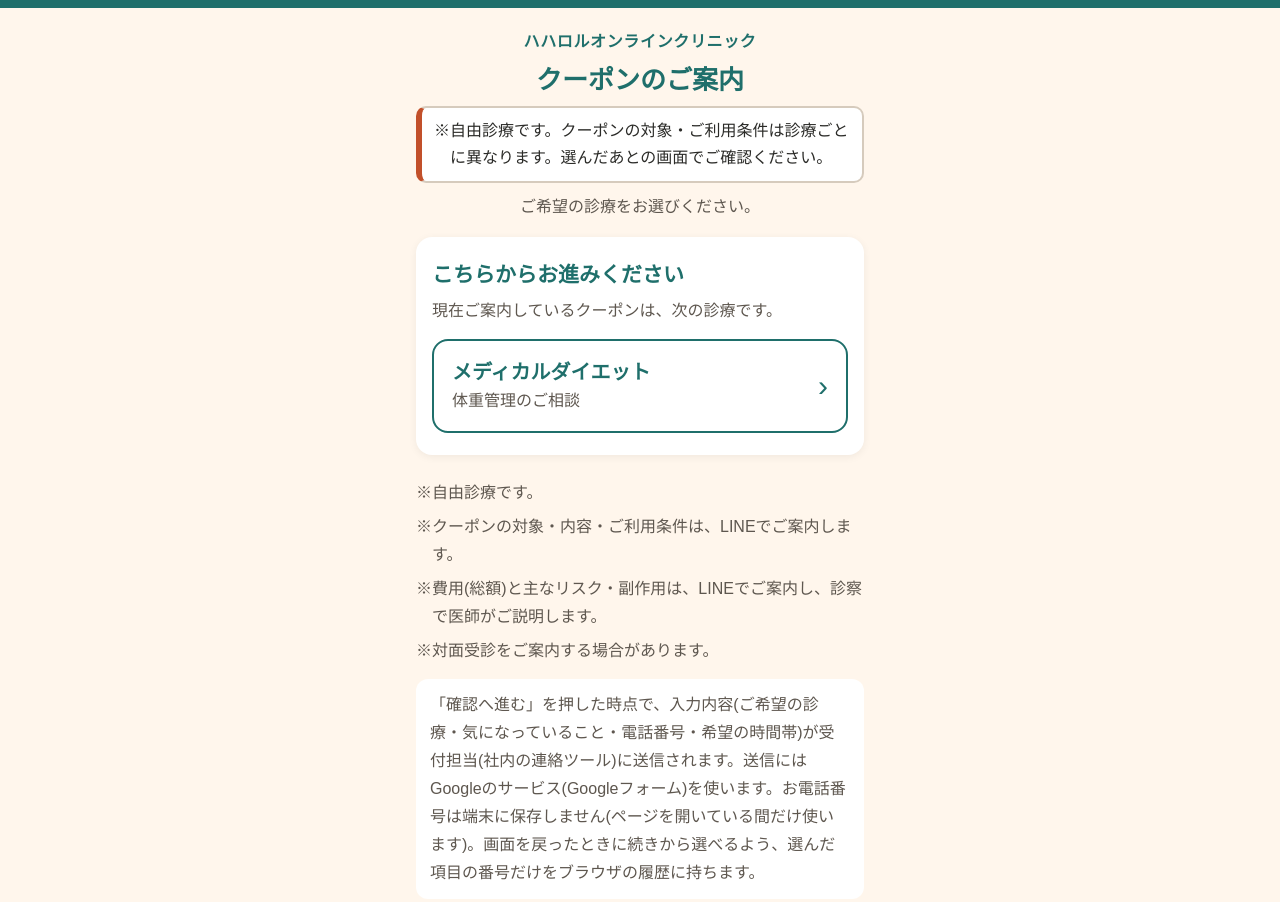
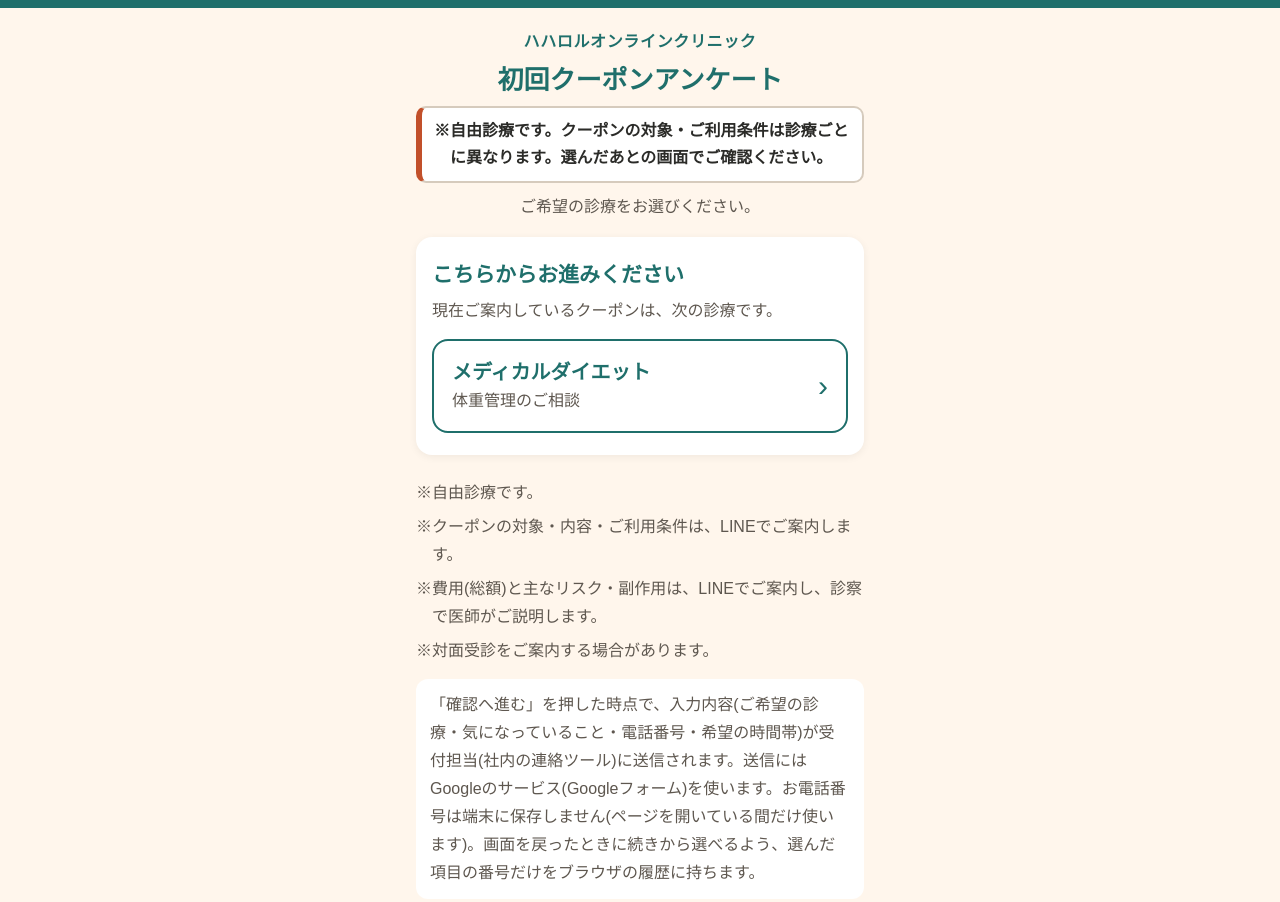
Before and after one commit to ss-cc-2026/hhll-coupon, a plain HTML site: page index.html in a window 1280 px wide. Shown: the top 902 px of the page. Drawn offline with Linux system fonts and the light colour scheme.

Commit message:
初回クーポンアンケートに改名・条件は1回見たらたたむ(総額と2ヶ月目以降・定期契約は常に表示)

```diff
--- a/index.html
+++ b/index.html
@@ -8,9 +8,9 @@
 <meta name="format-detection" content="telephone=no">
 <meta name="color-scheme" content="only light">
 <meta http-equiv="Content-Security-Policy" content="default-src 'none'; script-src 'unsafe-inline'; style-src 'unsafe-inline'; img-src data:; connect-src https://docs.google.com; form-action 'none'; base-uri 'none'">
-<title>クーポンのご案内 | ハハロルオンラインクリニック</title>
+<title>初回クーポンアンケート | ハハロルオンラインクリニック</title>
 <link rel="icon" href="data:,">
-<!-- クーポン案内ページ(ハハロルオンラインクリニック) -->
+<!-- 初回クーポンアンケート(ハハロルオンラインクリニック) -->
 <style>
   :root {
     --cream: #FFF6EC; --green: #1F6F6B; --green-dark: #17534F; --green-soft: #E4F0EE;
@@ -36,13 +36,25 @@
   /* 見出しの副題(クーポンの中身。打消しの条件をこの直下に置く) */
   .sub { font-size: 20px; font-weight: 700; line-height: 1.5; color: var(--coral-ink); margin: 0 0 8px; }
   .sub span { display: inline-block; }
-  /* 見出し直下の条件(全ステップで常に表示) */
+  /* 見出し直下の条件(全ステップで常に表示)。最初の表示は全文、次の画面からは常に見せる条件(.cond-sum: 総額・2ヶ月目以降の価格・定期契約)を残して残り(.cond-more)をたたむ */
   .cond {
     margin: 0 0 10px; padding: 10px 12px; border: 2px solid var(--line); border-left: 6px solid var(--coral-strong); border-radius: 10px;
     background: #fff; color: var(--ink); font-size: 16px; line-height: 1.65; text-align: left;
   }
-  .cond span { display: block; padding-left: 1em; text-indent: -1em; }
-  .cond span + span { margin-top: 4px; }
+  .cond .ln { display: block; padding-left: 1em; text-indent: -1em; }
+  .cond .ln + .ln { margin-top: 4px; }
+  /* 金額・「3ヶ月」などの途中で改行しない(見出し直下の条件と、確認の画面の条件の両方で使う) */
+  .nw { white-space: nowrap; }
+  .cond-sum { font-weight: 700; }
+  .cond-more { margin-top: 4px; }
+  .cond-toggle {
+    display: flex; align-items: center; justify-content: center; gap: 10px; width: 100%; min-height: 48px; margin-top: 8px; padding: 8px 12px;
+    border: 2px solid var(--green); border-radius: 10px; background: #fff; color: var(--green);
+    font: inherit; font-size: 17px; font-weight: 700; line-height: 1.4; cursor: pointer;
+  }
+  .cond-toggle:active { background: var(--green-soft); }
+  .cond-toggle .chev { flex: none; width: 10px; height: 10px; border-right: 3px solid currentColor; border-bottom: 3px solid currentColor; transform: translateY(-3px) rotate(45deg); }
+  .cond-toggle[aria-expanded="true"] .chev { transform: translateY(3px) rotate(-135deg); }
   .lead { font-size: 16px; color: var(--sub); }
 
   .progress { margin-bottom: 12px; }
@@ -184,9 +196,13 @@
 <div class="wrap" id="wrap">
   <header class="hero">
     <p class="brand">ハハロルオンラインクリニック</p>
-    <h1 id="title"><span>クーポンのご案内</span></h1>
+    <h1 id="title"><span>初回クーポンアンケート</span></h1>
     <p class="sub" id="sub" hidden></p>
-    <p class="cond" id="cond">※自由診療です。クーポンの対象・ご利用条件は診療ごとに異なります。選んだあとの画面でご確認ください。</p>
+    <div class="cond" id="cond">
+      <p class="cond-sum" id="condSum"><span class="ln">※自由診療です。クーポンの対象・ご利用条件は診療ごとに異なります。選んだあとの画面でご確認ください。</span></p>
+      <button type="button" class="cond-toggle" id="condToggle" aria-expanded="false" aria-controls="condMore" hidden><span id="condToggleT">ご利用条件をすべて見る</span><span class="chev" aria-hidden="true"></span></button>
+      <div class="cond-more" id="condMore" hidden></div>
+    </div>
     <p class="lead" id="lead">ご希望の診療をお選びください。</p>
   </header>
 
@@ -301,7 +317,7 @@
   // 受付への送信先(Googleフォームの formResponse と、送信内容のJSONを入れる段落欄の entry)。どちらかが '' のあいだは何も送らない
   var FORM_ACTION = 'https://docs.google.com/forms/d/e/1FAIpQLSeZxWdJjPheOwWr5KdIcQEOeiv9RO_j6GPp0oO4AGr6bITg3w/formResponse';
   var FORM_ENTRY = 'entry.1217027792';
-  var PAGE_V = '2026-10-06.1';
+  var PAGE_V = '2026-10-06.2';
 
   var OA_ID = '@837mhqha';
   var HOURS = '毎日10:00〜20:00(土日祝も)';
@@ -309,15 +325,19 @@
   var FLOW_INPUT = '入力のあと「確認へ進む」を押すと、入力内容が受付担当に届き、カウンセラーからクーポンとご予約の手続きについてお電話します。最後にLINEで送信すると、クーポンのご案内がLINEに届きます。';
   // ステップ3(LINEへ)で出す説明(ボタンの前に1回だけ)
   var FLOW_LINE = 'LINEで送信すると、すぐにLINEでクーポンのご案内が届き、お申し込みの控えになります。カウンセラーからのお電話は' + HOURS + 'におかけします。';
-  // enabled が true で、cond(見出し直下の条件)と costNote(費用の注記)が入っている診療だけを表示する。それ以外は ?m= で開いても選択画面になる
-  // title = 見出し(h1)、sub = 見出しの副題(クーポンの中身)、cond = 副題の直下の条件(\n で行を分ける)
+  // enabled が true で、summary・cond(見出し直下の条件)と costNote(費用の注記)が入っている診療だけを表示する。それ以外は ?m= で開いても選択画面になる
+  // title = 見出し(h1)、sub = 見出しの副題(クーポンの中身)、
+  // summary = 副題の直下に常に見せる条件(\n で行を分ける。2行まで。総額・2ヶ月目以降(AGA は2回目以降)の価格と、MD は定期契約・3ヶ月では終了しない・途中解約の精算。
+  //   特典の文字の近くに、総額・2ヶ月目以降の価格・解約の条件を置く。たたんでも隠さない)
+  // cond = 残りの条件(\n で行を分ける。診療を選んだ最初の画面では全文、次の画面からはたたんで「ご利用条件をすべて見る」で開く)
+  // ctaCond = 確認の画面の条件(常に表示。MD は初回限定(毎月各先着30名様限定)・総額・2ヶ月目以降の価格・定期契約の期間・3ヶ月では終了しない・途中解約の精算を必ず入れる)
   var MODES = {
     aga: {
       enabled: false,
       title: ['AGA(薄毛)治療', '初回クーポン'], sub: '90日分のうち1ヶ月分が無料(約33%OFF)',
-      topic: 'AGA(薄毛)治療', key: '#初月無料クーポン申込_AGA',
-      cond: '※自由診療・税込・初回購入限定。90日分のお薬をまとめてお届けし、初回はそのうち1ヶ月分が無料(約33%OFF)です。\n' +
-        '※初回のお支払い6,480円〜(通常9,720円〜・お薬により異なります)。2回目以降は通常価格です。\n' +
+      topic: 'AGA(薄毛)治療', key: '#初回クーポン申込_AGA',
+      summary: '※90日分のうち1ヶ月分が無料(約33%OFF)・初回のお支払い6,480円〜(通常9,720円〜)。2回目以降は通常価格です。',
+      cond: '※自由診療・税込・初回購入限定。90日分のお薬をまとめてお届けします。お支払いの金額はお薬により異なります。\n' +
         '※対象は1種類のお薬の90日分です(2種類のセットは確認中)。詳しい条件はLINEでご案内します。',
       ctaCond: '※自由診療・税込・初回購入限定。90日分のうち1ヶ月分が無料(約33%OFF)で、初回のお支払いは6,480円〜(通常9,720円〜・お薬により異なります)。2回目以降は通常価格です。詳しいご利用条件は、LINEで送信したあと、LINEでご案内します。',
       target: '※このLINEで初めてお薬をご購入される方(初回購入限定)が対象です。',
@@ -327,12 +347,12 @@
     md: {
       enabled: true,
       title: ['メディカルダイエット', '初回クーポン'], sub: '注射は初月0円・飲み薬は初月半額',
-      topic: 'メディカルダイエット', key: '#初月無料クーポン申込_MD',
-      cond: '※毎月お届けの定期コース(最低3ヶ月)。最初の3ヶ月の総額: 飲み薬 26,125円〜/注射 65,560円〜\n' +
-        '※2ヶ月目以降は通常価格: 飲み薬 月10,450円/注射 月32,780円〜\n' +
-        '※自由診療・税込・初回限定(毎月各先着30名様限定)。毎月更新の定期契約(最大12ヶ月)で、3ヶ月では終了しません。\n' +
-        '※3ヶ月未満の途中解約は初月割引分を精算します(医師判断の中止を除く)。4ヶ月目以降はいつでも解約できます。',
-      ctaCond: '※自由診療・税込。注射は初月0円・飲み薬は初月半額で、最初の3ヶ月の総額は 飲み薬 26,125円〜/注射 65,560円〜です(毎月お届けの定期コース・最低3ヶ月)。解約の方法など詳しいご利用条件は、LINEで送信したあと、LINEでご案内します。',
+      topic: 'メディカルダイエット', key: '#初回クーポン申込_MD',
+      summary: '※最初の3ヶ月の総額: 飲み薬 26,125円〜/注射 65,560円〜。2ヶ月目以降は通常価格(飲み薬 月10,450円/注射 月32,780円〜)です。\n' +
+        '※毎月更新の定期契約(最低3ヶ月・最大12ヶ月)で、3ヶ月では終了しません。3ヶ月未満の途中解約は初月割引分を精算します(医師判断の中止を除く)。',
+      cond: '※自由診療・税込・初回限定(毎月各先着30名様限定)。\n' +
+        '※4ヶ月目以降はいつでも解約できます(精算はありません)。',
+      ctaCond: '※自由診療・税込・初回限定(毎月各先着30名様限定)。注射は初月0円・飲み薬は初月半額で、最初の3ヶ月の総額は 飲み薬 26,125円〜/注射 65,560円〜です。2ヶ月目以降は通常価格(飲み薬 月10,450円/注射 月32,780円〜)です。毎月更新の定期契約(最低3ヶ月・最大12ヶ月)で、3ヶ月では終了しません。3ヶ月未満の途中解約は初月割引分を精算します(医師判断の中止を除く)。解約の方法など詳しいご利用条件は、LINEで送信したあと、LINEでご案内します。',
       target: '※当院で初めてメディカルダイエットの診察を受ける方が対象です。',
       noRx: '※お薬の処方の可否は医師が診察で判断します。処方に至らない場合、費用はかかりません。',
       costNote: '※費用(2ヶ月目以降を含む総額)と主なリスク・副作用は、LINEでご案内し、診察で医師がご説明します。'
@@ -380,7 +400,7 @@
   var bars = document.querySelectorAll('.bar span');
 
   function isOn(m) {
-    return Object.prototype.hasOwnProperty.call(MODES, m) && MODES[m].enabled === true && !!MODES[m].cond && !!MODES[m].costNote;
+    return Object.prototype.hasOwnProperty.call(MODES, m) && MODES[m].enabled === true && !!MODES[m].summary && !!MODES[m].cond && !!MODES[m].costNote;
   }
 
   /* ---------- 電話番号: 全角/半角・ハイフン有無を受け付け、日本の携帯(11桁)/固定(10桁)だけ通す ---------- */
@@ -533,7 +553,7 @@
     var m = state.mode ? MODES[state.mode] : null;
     var title = $('title');
     title.textContent = '';
-    (m ? m.title : ['クーポンのご案内']).forEach(function (t, i) {
+    (m ? m.title : ['初回クーポンアンケート']).forEach(function (t, i) {
       if (i) title.appendChild(document.createTextNode(' '));
       var sp = document.createElement('span'); sp.textContent = t; title.appendChild(sp);
     });
@@ -547,12 +567,7 @@
         var sp = document.createElement('span'); sp.textContent = t; sub.appendChild(sp);
       });
     }
-    // 条件は \n ごとに1行(行頭の※をそろえる)
-    var cond = $('cond');
-    cond.textContent = '';
-    String(m ? m.cond : COND_NONE).split('\n').forEach(function (t) {
-      var sp = document.createElement('span'); sp.textContent = t; cond.appendChild(sp);
-    });
+    paintCond(step);
     var lead = $('lead');
     lead.textContent = m ? 'かんたんな3ステップ(約1分)です。' : 'ご希望の診療をお選びください。';
     lead.hidden = step >= 2;
@@ -562,6 +577,61 @@
     var list = m ? NOTES_COMMON_HEAD.concat([m.target, m.noRx, NOTES_COUPON, m.costNote], NOTES_COMMON_TAIL)
       : NOTES_COMMON_HEAD.concat([NOTES_COUPON, COST_NOTE_NONE], NOTES_COMMON_TAIL);
     list.forEach(function (t) { var li = document.createElement('li'); li.textContent = t; notes.appendChild(li); });
+  }
+  /* ---------- 見出し直下の条件(診療を選んだ最初の画面は全文。次の画面からは summary(総額・2ヶ月目以降の価格・定期契約)を残してたたむ) ---------- */
+  // 「1回見た」はこのページのメモリにだけ持つ(端末・ブラウザの履歴・URLには入れない)。ステップ1で読み込み直すと全文に戻る
+  var condSeen = {}, condOpen = false, condIsFolded = false;
+  // true = summary(常に見せる条件)だけを見せ、残り(cond)は「ご利用条件をすべて見る」で開く
+  // ステップ2以降に進んだ診療は、ステップ1に戻ってもたたむ。別の診療は、その診療の最初の表示を全文にする
+  function condFolded(step, mode) {
+    if (!mode) return false;
+    if (step >= 2) condSeen[mode] = true;
+    return step >= 2 || condSeen[mode] === true;
+  }
+  // 金額(「26,125円〜」「月10,450円」「初月0円」)と「最低3ヶ月」「2ヶ月目」「90日分」「30名様」の途中では改行しない(.nw に入れる)
+  var NOBREAK = /((?:初?月)?[0-9][0-9,]*円〜?|(?:最低|最大)?[0-9]+(?:ヶ月[目分]?|日分|名様))/;
+  function appendNoBreak(el, text) {
+    String(text || '').split(NOBREAK).forEach(function (part, i) {
+      if (!part) return;
+      if (i % 2) { var nw = document.createElement('span'); nw.className = 'nw'; nw.textContent = part; el.appendChild(nw); }
+      else el.appendChild(document.createTextNode(part));
+    });
+  }
+  // \n ごとに1行(行頭の※をそろえる)
+  function fillLines(el, text) {
+    el.textContent = '';
+    String(text || '').split('\n').forEach(function (t) {
+      if (!t) return;
+      var sp = document.createElement('span'); sp.className = 'ln';
+      appendNoBreak(sp, t);
+      el.appendChild(sp);
+    });
+  }
+  // 確認の画面の条件(ctaCond)は1段落。行頭の .ln は付けず、金額などの途中で改行しないことだけそろえる
+  function fillPara(el, text) {
+    el.textContent = '';
+    appendNoBreak(el, text);
+  }
+  function paintCondOpen() {
+    var more = $('condMore'), tg = $('condToggle');
+    more.hidden = !more.firstChild || (condIsFolded && !condOpen);
+    tg.hidden = !condIsFolded;
+    tg.setAttribute('aria-expanded', condIsFolded && condOpen ? 'true' : 'false');
+    $('condToggleT').textContent = condIsFolded && condOpen ? 'ご利用条件を閉じる' : 'ご利用条件をすべて見る';
+  }
+  // 画面を切り替えるたびに呼ぶ(開いていた条件も、次の画面ではたたんだ状態に戻す)
+  function paintCond(step) {
+    var m = state.mode ? MODES[state.mode] : null;
+    fillLines($('condSum'), m ? m.summary : COND_NONE);
+    fillLines($('condMore'), m ? m.cond : '');
+    condIsFolded = condFolded(step, state.mode);
+    condOpen = false;
+    paintCondOpen();
+  }
+  function toggleCond() {
+    if (!condIsFolded) return;
+    condOpen = !condOpen;
+    paintCondOpen();
   }
   function resetCta() {
     ctaEl.classList.remove('is-busy');
@@ -575,7 +645,7 @@
     $('sumConcern').textContent = c.label;
     $('sumTel').textContent = state.phone;
     $('sumTime').textContent = t.label + (t.note ? '(' + t.note + ')' : '');
-    $('ctaCond').textContent = MODES[state.mode].ctaCond;
+    fillPara($('ctaCond'), MODES[state.mode].ctaCond);
     var msg = buildMessage();
     $('msg').textContent = msg;
     ctaEl.href = lineUrl(msg);
@@ -699,6 +769,7 @@
     go(2, 'push');
   });
   $('back1').addEventListener('click', backToSelect);
+  $('condToggle').addEventListener('click', toggleCond);
   telEl.addEventListener('blur', function () {
     var p = parsePhone(telEl.value);
     if (p.ok) { telEl.value = p.value; telEl.removeAttribute('aria-invalid'); }
```
Also changed, not shown: 1 other file.
